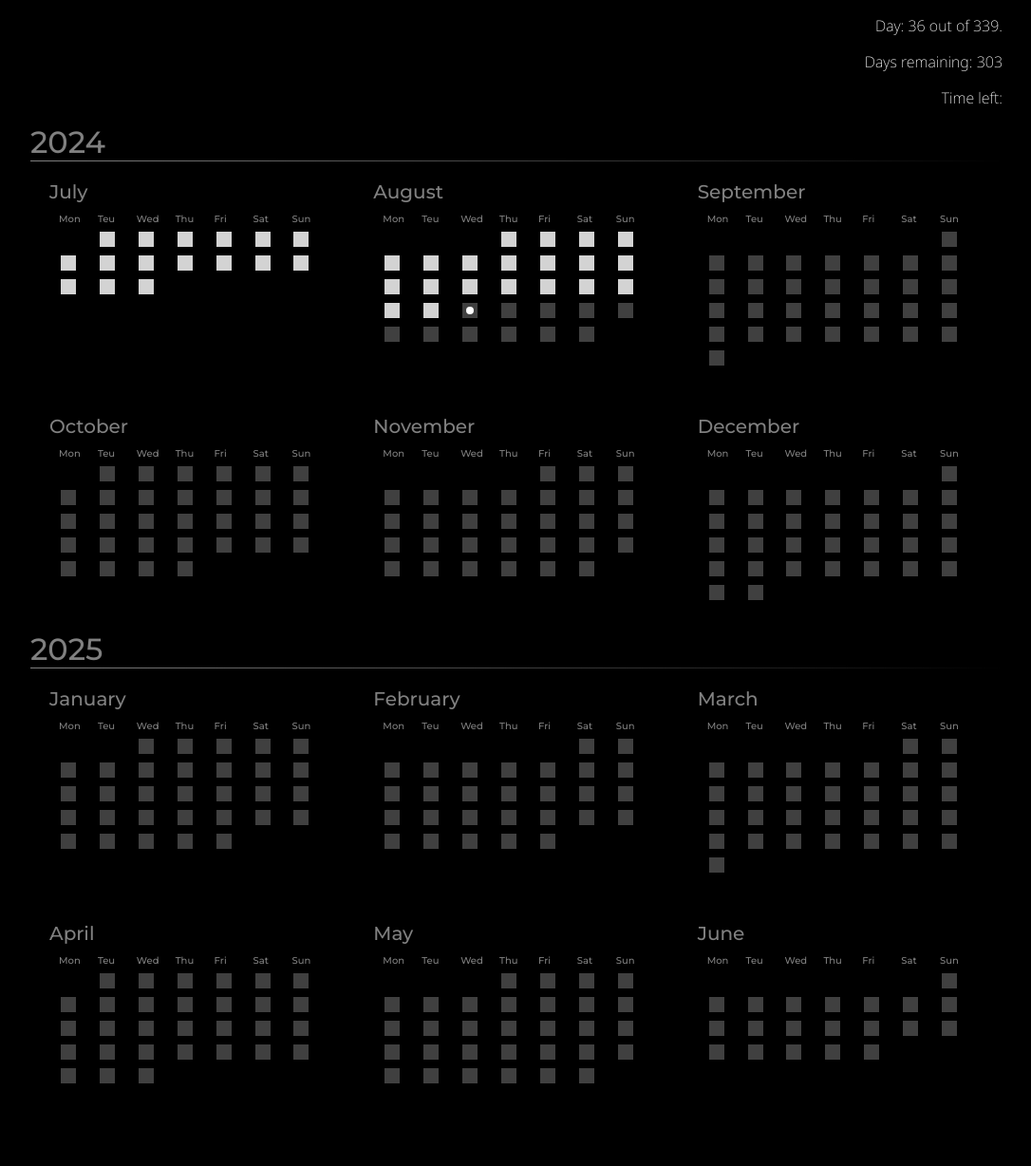
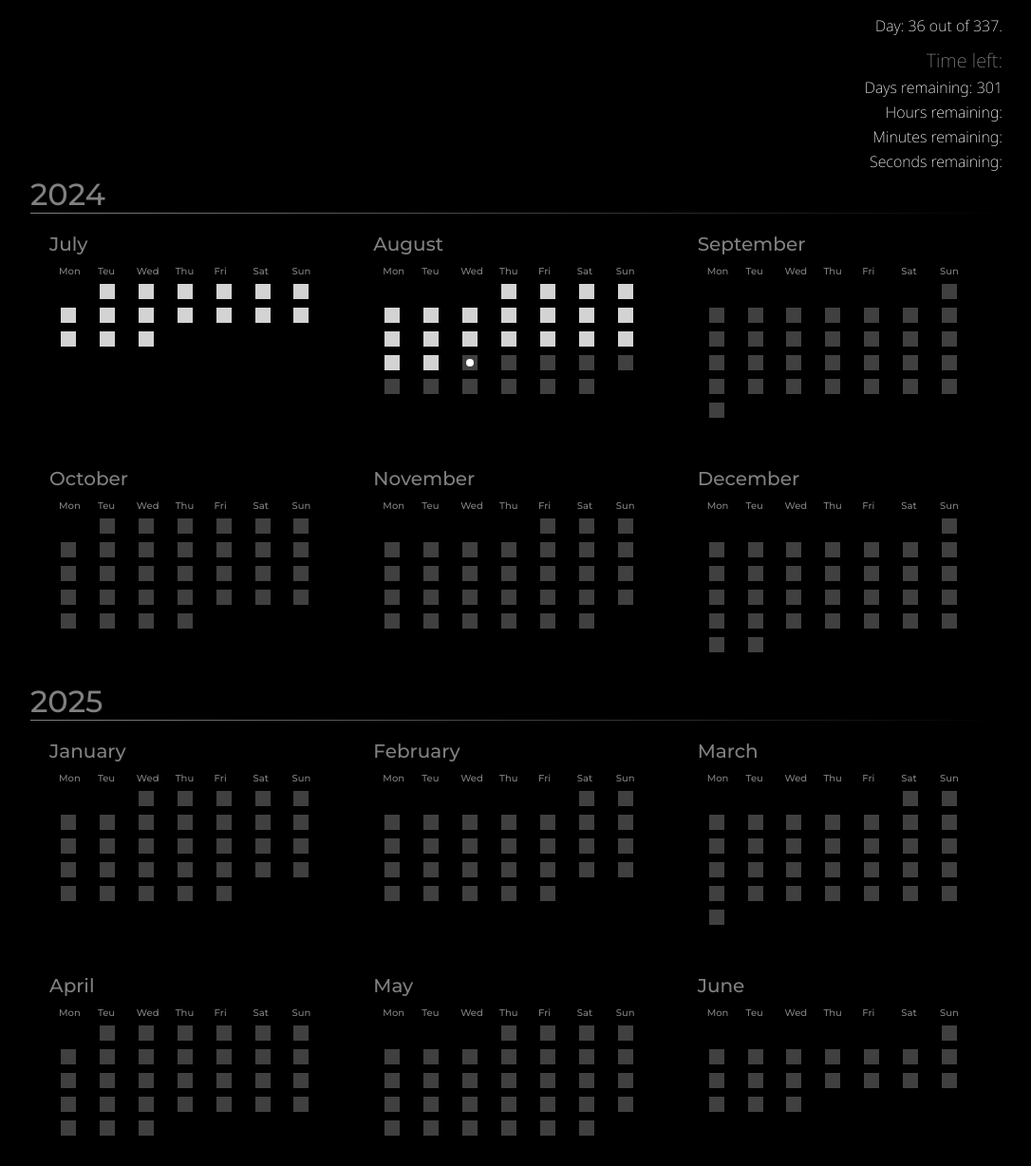
Before and after one commit to Klazkin/countdown, a Flask app: page / in a window 1280 px wide. Shown: the whole page at 95% size, without its empty margins (96-1182 px from the left). Before the commit the page ends 1141 px from the top, so only its background shows below. Run offline with Flask 3, Linux system fonts and the light colour scheme.

Commit message:
feat(script.js): houre, minute and second counter

```diff
--- a/app.py
+++ b/app.py
@@ -7,7 +7,7 @@ dt = datetime
 
 start = dt(2024, 7, 16, 12, 30, 0)
 now = dt.now()
-end = dt(2025, 6, 20, 12)
+end = dt(2025, 6, 18, 12)
 day_total = (end.date() - start.date()).days
 day_delta = (now.date() - start.date()).days
 sbk_end = (dt(2024, 9, 1).date() - start.date()).days // 7
--- a/static/script.js
+++ b/static/script.js
@@ -0,0 +1,29 @@
+const endDate = new Date(2025, 5, 18, 12, 0, 0);
+
+const getHoursRemaining = () => {
+  const now = new Date();
+  const diffInMilliseconds = endDate - now;
+  const diffInHours = Math.floor(diffInMilliseconds / (1000 * 60 * 60));
+  return diffInHours;
+};
+
+const getMinutesRemaining = () => {
+  const now = new Date();
+  const diffInMilliseconds = endDate - now;
+  const diffInMinutes = Math.floor(diffInMilliseconds / (1000 * 60));
+  return diffInMinutes;
+};
+
+const getSecondsRemaining = () => {
+  const now = new Date();
+  const diffInMilliseconds = endDate - now;
+  const diffInSeconds = Math.floor(diffInMilliseconds / 1000);
+  return diffInSeconds;
+};
+
+const addDataToDom = () => {
+  const HoursRemaining = getHoursRemaining();
+  console.log(HoursRemaining);
+};
+
+addDataToDom();
--- a/static/style.css
+++ b/static/style.css
@@ -1,13 +1,14 @@
-@import url('https://fonts.googleapis.com/css2?family=Montserrat:wght@100;300;500;700&display=swap');
-@import url('https://fonts.googleapis.com/css2?family=Noto+Sans:wght@200;400;600&display=swap');
+@import url("https://fonts.googleapis.com/css2?family=Montserrat:wght@100;300;500;700&display=swap");
+@import url("https://fonts.googleapis.com/css2?family=Noto+Sans:wght@200;400;600&display=swap");
 
 body {
-    font-family: 'Noto Sans', sans-serif;
+  font-family: "Noto Sans", sans-serif;
   font-weight: 200;
   max-width: 80%;
   background-color: black;
   color: white;
   margin: 0 auto;
+  box-sizing: border-box;
 }
 
 .day-container {
@@ -27,7 +28,6 @@ body {
   font-size: 1.2em;
   color: gray;
 }
-
 
 .day {
   min-width: 16px;
@@ -75,7 +75,7 @@ body {
   padding: 0 8px;
   white-space: nowrap;
   font-weight: 500;
-    font-family: Montserrat, 'serif';
+  font-family: Montserrat, "serif";
 }
 
 .line {
@@ -110,7 +110,7 @@ body {
 .year-title {
   font-size: 2em;
   color: gray;
-    font-family: Montserrat, 'sans-serif';
+  font-family: Montserrat, "sans-serif";
   font-weight: 500;
 }
 
@@ -121,5 +121,16 @@ body {
 }
 
 .stats {
+  margin-top: 16px;
   text-align: end;
 }
+
+.stats p {
+  margin: 4px 0;
+}
+
+.time-left-header {
+  font-size: 1.25rem;
+  padding-top: 8px;
+  color: gray;
+}
--- a/templates/index.html
+++ b/templates/index.html
@@ -12,11 +12,20 @@
     <p>
         Day: {{ day_delta }} out of {{ day_total }}.
     </p>
+    <p class="time-left-header">
+        Time left:
+    </p>
     <p>
         Days remaining: {{ day_total - day_delta }}
     </p>
     <p>
-        Time left:
+        Hours remaining: <span id="hours-remaining"></span>
+    </p>
+    <p>
+        Minutes remaining: <span id="minutes-remaining"></span>
+    </p>
+    <p>
+        Seconds remaining: <span id="seconds-remaining"></span>
     </p>
 </div>
 
```
Lines whose indentation alone changed are shown as unchanged.
